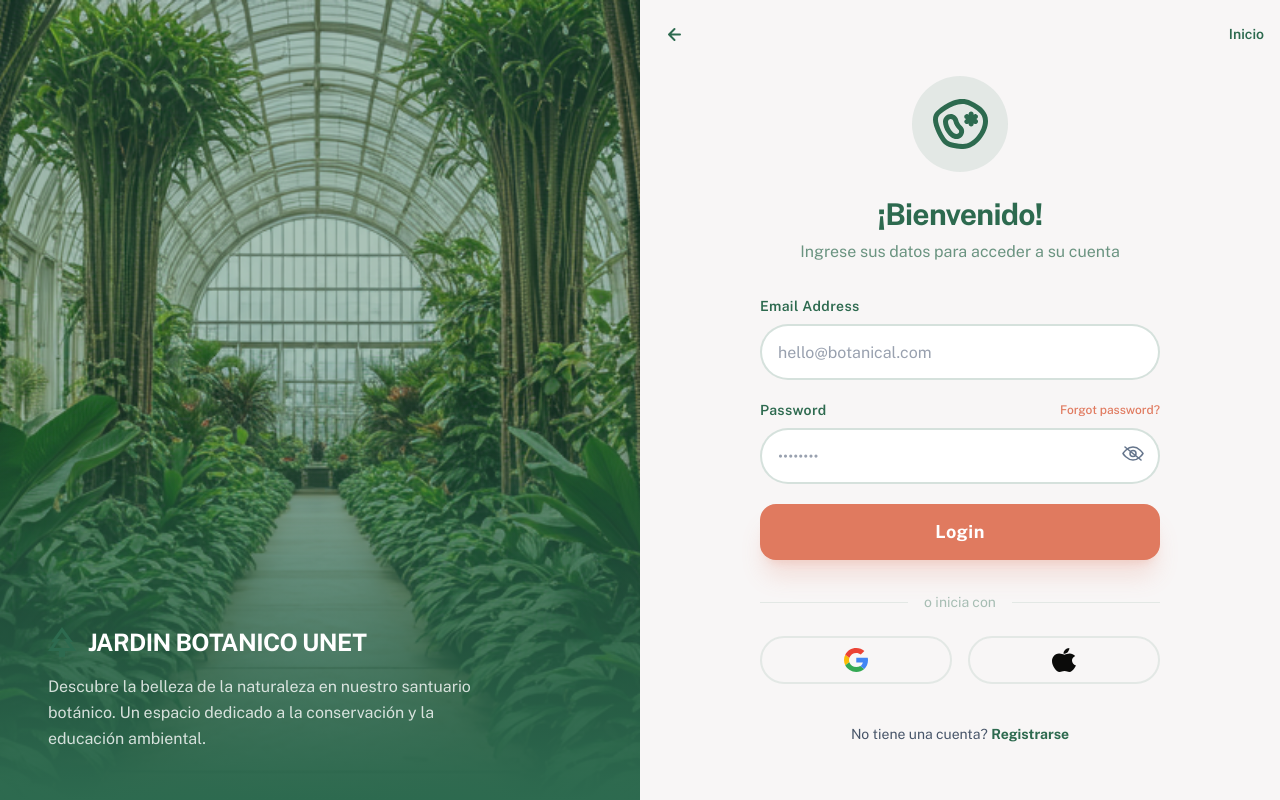
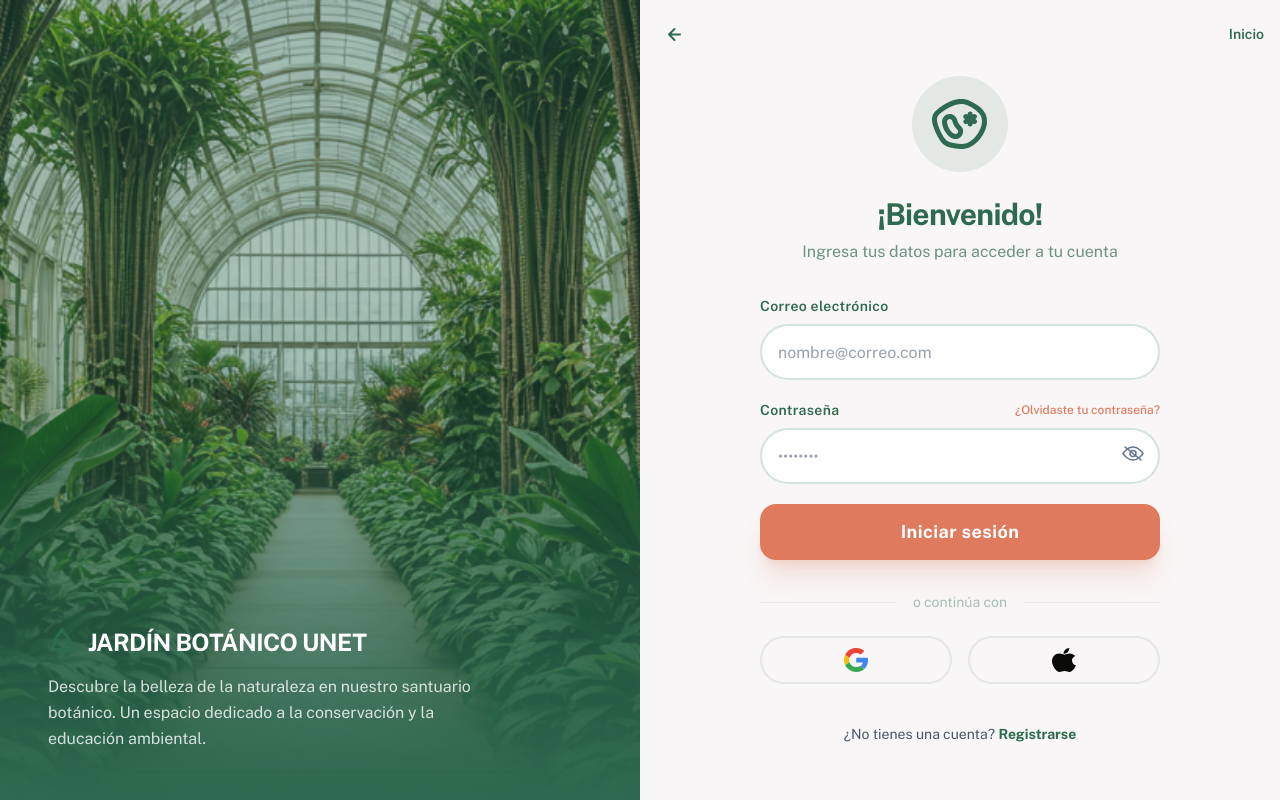
Before and after one commit to Carloschacon2701/jardin-botanico-FE, a Next.js app: page /login in a window 1280 px wide. Built offline with nearby package versions, Linux system fonts and the light colour scheme; no server answers.

Commit message:
Update texts and labels in the interface to improve clarity and language consistency on the administration, booking, login, and registration pages

```diff
--- a/app/(main)/booking/page.tsx
+++ b/app/(main)/booking/page.tsx
@@ -140,7 +140,7 @@ export default function BookingPage() {
   const onSubmit = async (data: BookingFormData) => {
     const selectedSlot = dbTimeSlots.find((s) => s.id_bloque === selectedTime);
     if (!selectedSlot || !selectedType) {
-      alert("Por favor, seleccione un tipo de visita y un horario válido.");
+      alert("Por favor, selecciona un tipo de visita y un horario válido.");
       return;
     }
 
@@ -148,7 +148,7 @@ export default function BookingPage() {
 
     const nameParts = data.fullName.trim().split(" ");
     const nombre = nameParts[0];
-    const apellido = nameParts.slice(1).join(" ") || "N/A";
+    const apellido = nameParts.slice(1).join(" ") || "Sin apellido";
 
     const formattedDate = dates[selectedDate].iso;
 
@@ -253,7 +253,7 @@ export default function BookingPage() {
                 <div className="flex flex-col gap-5">
                   <Input
                     label="Nombre completo"
-                    placeholder="e.g. Jane Doe"
+                    placeholder="Ej.: María Fernanda Pérez"
                     autoComplete="name"
                     {...register("fullName")}
                     error={errors.fullName?.message}
@@ -265,9 +265,9 @@ export default function BookingPage() {
                     error={errors.cedula?.message}
                   />
                   <Input
-                    label="Email"
+                    label="Correo electrónico"
                     type="email"
-                    placeholder="your@email.com"
+                    placeholder="nombre@correo.com"
                     autoComplete="email"
                     {...register("email")}
                     error={errors.email?.message}
@@ -304,13 +304,13 @@ export default function BookingPage() {
                 <div className="flex items-center gap-2 mb-4">
                   <TagIcon />
                   <h3 className="text-lg font-bold text-green-primary">
-                    Seleccione el tipo de visita
+                    Selecciona el tipo de visita
                   </h3>
                 </div>
 
                 <div className="flex flex-col sm:flex-row gap-3">
                   {isLoading ? (
-                    <p className="text-sm text-text-muted animate-pulse p-4">Cargando experiencias desde la base de datos...</p>
+                    <p className="text-sm text-text-muted animate-pulse p-4">Cargando opciones de visita...</p>
                   ) : (
                     dbVisitTypes.map((type) => (
                       <button
@@ -341,7 +341,7 @@ export default function BookingPage() {
                 <div className="flex items-center gap-2 mb-4">
                   <CalendarIcon />
                   <h3 className="text-lg font-bold text-green-primary">
-                    Seleccione la fecha de su visita
+                    Selecciona la fecha de tu visita
                   </h3>
                 </div>
                 <div className="flex gap-3 overflow-x-auto pb-2 w-full min-w-0">
@@ -369,12 +369,12 @@ export default function BookingPage() {
                 <div className="flex items-center gap-2 mb-4">
                   <ClockIcon />
                   <h3 className="text-lg font-bold text-green-primary">
-                    Seleccione el horario de su visita
+                    Selecciona el horario de tu visita
                   </h3>
                 </div>
                 <div className="flex flex-col gap-3">
                   {isLoading ? (
-                    <p className="text-sm text-text-muted animate-pulse p-4">Cargando horarios disponibles...</p>
+                    <p className="text-sm text-text-muted animate-pulse p-4">Cargando horarios de visita...</p>
                   ) : (
                     dbTimeSlots.map((slot) => {
                       const timeString = formatTimeRange(slot.hora_inicio, slot.hora_fin);
@@ -403,7 +403,7 @@ export default function BookingPage() {
                             </span>
                           </div>
                           <span className="text-sm text-text-muted">
-                            15 spots left
+                            15 cupos disponibles
                           </span>
                         </button>
                       );
@@ -428,7 +428,7 @@ export default function BookingPage() {
               <SuccessIcon />
             </div>
             <h3 className="text-xl font-bold text-green-primary mb-2">
-              Agendamiento exitoso
+              Reserva registrada con éxito
             </h3>
             <p className="text-sm text-text-dark mb-8 leading-relaxed">
               Muchas gracias por agendar tu visita, <strong>{getValues("fullName")}</strong>.
@@ -440,7 +440,7 @@ export default function BookingPage() {
               onClick={handleContinue}
               className="px-8 py-2.5 rounded-lg bg-green-primary text-white text-sm font-semibold hover:brightness-110 transition-all cursor-pointer"
             >
-              Continuar
+              Volver al panel
             </button>
           </div>
         </div>
--- a/app/login/page.tsx
+++ b/app/login/page.tsx
@@ -36,7 +36,7 @@ export default function LoginPage() {
     setIsLoading(false);
 
     if (error) {
-      setErrorMsg("Credenciales incorrectas. Verifique su email y contraseña.");
+      setErrorMsg("Credenciales incorrectas. Verifica tu correo y contraseña.");
       return;
     }
 
@@ -67,7 +67,7 @@ export default function LoginPage() {
               aria-hidden="true"
             />
             <h2 className="text-2xl font-bold tracking-tight">
-              JARDIN BOTANICO UNET
+              JARDÍN BOTÁNICO UNET
             </h2>
           </div>
           <p className="text-base text-white/80 max-w-md leading-relaxed">
@@ -107,7 +107,7 @@ export default function LoginPage() {
                 ¡Bienvenido!
               </h1>
               <p className="text-base text-(--green-primary)/70 text-center">
-                Ingrese sus datos para acceder a su cuenta
+                Ingresa tus datos para acceder a tu cuenta
               </p>
             </div>
 
@@ -120,9 +120,9 @@ export default function LoginPage() {
               )}
 
               <Input
-                label="Email Address"
+                label="Correo electrónico"
                 type="email"
-                placeholder="hello@botanical.com"
+                placeholder="nombre@correo.com"
                 autoComplete="email"
                 {...register("email")}
                 error={errors.email?.message}
@@ -134,13 +134,13 @@ export default function LoginPage() {
                     htmlFor="password"
                     className="text-sm font-semibold text-green-primary tracking-wide"
                   >
-                    Password
+                    Contraseña
                   </label>
                   <Link
                     href="#"
                     className="text-xs font-medium text-terracotta hover:underline no-underline"
                   >
-                    Forgot password?
+                    ¿Olvidaste tu contraseña?
                   </Link>
                 </div>
                 <Input
@@ -164,7 +164,7 @@ export default function LoginPage() {
               </div>
 
               <Button type="submit" fullWidth size="lg" disabled={isLoading}>
-                {isLoading ? "Ingresando..." : "Login"}
+                {isLoading ? "Ingresando..." : "Iniciar sesión"}
               </Button>
             </form>
 
@@ -172,7 +172,7 @@ export default function LoginPage() {
             <div className="flex items-center gap-4 w-full mt-8">
               <div className="flex-1 h-px bg-(--border-green)" />
               <span className="text-sm text-(--green-primary)/40">
-                o inicia con
+                o continúa con
               </span>
               <div className="flex-1 h-px bg-(--border-green)" />
             </div>
@@ -200,7 +200,7 @@ export default function LoginPage() {
             {/* Footer link */}
             <div className="mt-10 text-center text-sm">
               <span className="text-text-dark">
-                No tiene una cuenta?{" "}
+                ¿No tienes una cuenta?{" "}
               </span>
               <Link
                 href="/register"
--- a/app/register/page.tsx
+++ b/app/register/page.tsx
@@ -31,7 +31,7 @@ export default function RegisterPage() {
   });
 
   const onSubmit = (data: RegisterFormData) => {
-    console.log("Register:", data);
+    console.log("Registro:", data);
   };
 
   return (
@@ -58,7 +58,7 @@ export default function RegisterPage() {
               aria-hidden="true"
             />
             <h2 className="text-2xl font-bold tracking-tight">
-              JARDIN BOTANICO UNET
+              JARDÍN BOTÁNICO UNET
             </h2>
           </div>
           <p className="text-base text-white/80 max-w-md leading-relaxed">
@@ -92,7 +92,7 @@ export default function RegisterPage() {
                 ¡Únete a nosotros!
               </h1>
               <p className="text-base text-(--green-primary)/70 text-center">
-                Ingrese sus datos para crear su cuenta
+                Ingresa tus datos para crear tu cuenta
               </p>
             </div>
 
@@ -101,7 +101,7 @@ export default function RegisterPage() {
               <Input
                 label="Nombre completo"
                 type="text"
-                placeholder="Enter your full name"
+                placeholder="Ej.: María Fernanda Pérez"
                 autoComplete="name"
                 {...register("fullName")}
                 error={errors.fullName?.message}
@@ -109,9 +109,9 @@ export default function RegisterPage() {
               />
 
               <Input
-                label="Email"
+                label="Correo electrónico"
                 type="email"
-                placeholder="nature@example.com"
+                placeholder="nombre@correo.com"
                 autoComplete="email"
                 {...register("email")}
                 error={errors.email?.message}
@@ -157,7 +157,7 @@ export default function RegisterPage() {
             {/* Footer link */}
             <div className="mt-8 text-center text-sm">
               <span className="text-text-dark">
-                Ya tienes una cuenta?{" "}
+                ¿Ya tienes una cuenta?{" "}
               </span>
               <Link
                 href="/login"
--- a/components/atoms/Logo.tsx
+++ b/components/atoms/Logo.tsx
@@ -38,7 +38,7 @@ export default function Logo({
         <span
           className={`font-bold text-green-primary tracking-tight ${text}`}
         >
-          Jardin Botanico UNET
+          Jardín Botánico UNET
         </span>
       )}
     </Link>
--- a/components/organisms/CTASection.tsx
+++ b/components/organisms/CTASection.tsx
@@ -28,7 +28,7 @@ export default function CTASection() {
             </p>
           </div>
           <Button href="/booking" size="lg">
-            Agenda tu visita ahora!
+            Agenda tu visita ahora
           </Button>
         </div>
       </div>
--- a/components/organisms/GardenHours.tsx
+++ b/components/organisms/GardenHours.tsx
@@ -3,14 +3,14 @@ export default function GardenHours() {
     <section className="w-full px-4 md:px-10 lg:px-0 py-8 md:hidden">
       <div className="mx-auto max-w-81.75">
         <div className="bg-green-primary rounded-2xl p-8 text-white">
-          <h3 className="text-2xl font-bold mb-6">Garden Hours</h3>
+          <h3 className="text-2xl font-bold mb-6">Horario del jardín</h3>
           <div className="flex flex-col gap-3">
             <div className="flex justify-between items-center pb-3 border-b border-white/20">
-              <span className="text-base">Mon - Fri</span>
+              <span className="text-base">Lun - Vie</span>
               <span className="text-base">09:00 - 18:00</span>
             </div>
             <div className="flex justify-between items-center">
-              <span className="text-base">Sat - Sun</span>
+              <span className="text-base">Sáb - Dom</span>
               <span className="text-base">10:00 - 20:00</span>
             </div>
           </div>
--- a/components/organisms/MobileBookCTA.tsx
+++ b/components/organisms/MobileBookCTA.tsx
@@ -4,7 +4,7 @@ export default function MobileBookCTA() {
   return (
     <div className="md:hidden px-8 pb-8">
       <Button href="/booking" size="lg" fullWidth>
-        Book a Visit
+        Reserva tu visita
       </Button>
     </div>
   );
--- a/components/organisms/MobileSidebar.tsx
+++ b/components/organisms/MobileSidebar.tsx
@@ -30,7 +30,7 @@ export default function MobileSidebar({
   const sidebarLinks = [
     ...baseSidebarLinks,
     ...(showAdminLink
-      ? [{ label: "Panel administrativo", href: "/admin", icon: AdminIcon }]
+        ? [{ label: "Panel de administración", href: "/admin", icon: AdminIcon }]
       : []),
   ];
 
@@ -128,7 +128,7 @@ export default function MobileSidebar({
               onClick={onClose}
             >
               <HeartIcon />
-              <span className="ml-2">Donar</span>
+              <span className="ml-2">Apoyar al jardín</span>
             </Button>
           </div>
         </nav>
--- a/components/organisms/Navbar.tsx
+++ b/components/organisms/Navbar.tsx
@@ -11,7 +11,7 @@ import { supabase } from "@/lib/supabase";
 
 const baseNavLinks = [
   { label: "Inicio", href: "/" },
-  { label: "Agendar Visita", href: "/booking" },
+  { label: "Agendar visita", href: "/booking" },
 ];
 
 export default function Navbar() {
@@ -29,7 +29,7 @@ export default function Navbar() {
 
   const navLinks = [
     ...baseNavLinks,
-    ...(isAdmin ? [{ label: "Admin Panel", href: "/admin" }] : []),
+    ...(isAdmin ? [{ label: "Panel de administración", href: "/admin" }] : []),
   ];
 
   return (
@@ -77,7 +77,7 @@ export default function Navbar() {
               </Button>
             ) : (
               <Button href="/login" size="sm" variant="outline">
-                INICIAR SESION
+                INICIAR SESIÓN
               </Button>
             )}
           </div>
--- a/components/organisms/SpeciesCarousel.tsx
+++ b/components/organisms/SpeciesCarousel.tsx
@@ -30,8 +30,8 @@ export default function SpeciesCarousel({ secciones }: SpeciesCarouselProps) {
               Descubre cada uno de nuestros espacios
             </h2>
             <p className="text-base md:text-lg text-text-dark">
-              Diverse ecosystems carefully maintained for conservation and
-              education.
+              Ecosistemas diversos, cuidados para la conservación y la
+              educación ambiental.
             </p>
           </div>
 
```
Also changed, not shown: app/(main)/admin/page.tsx (+19 -19 lines).
